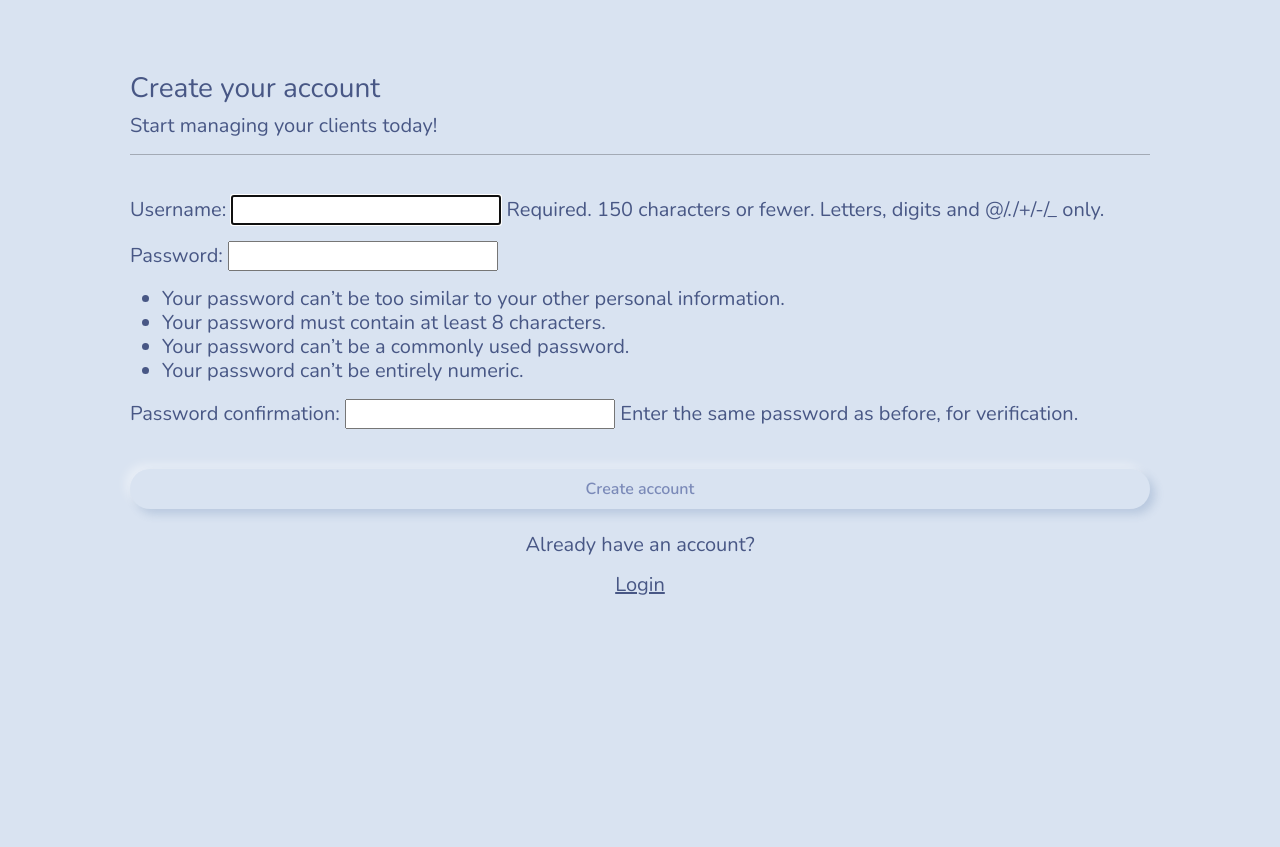
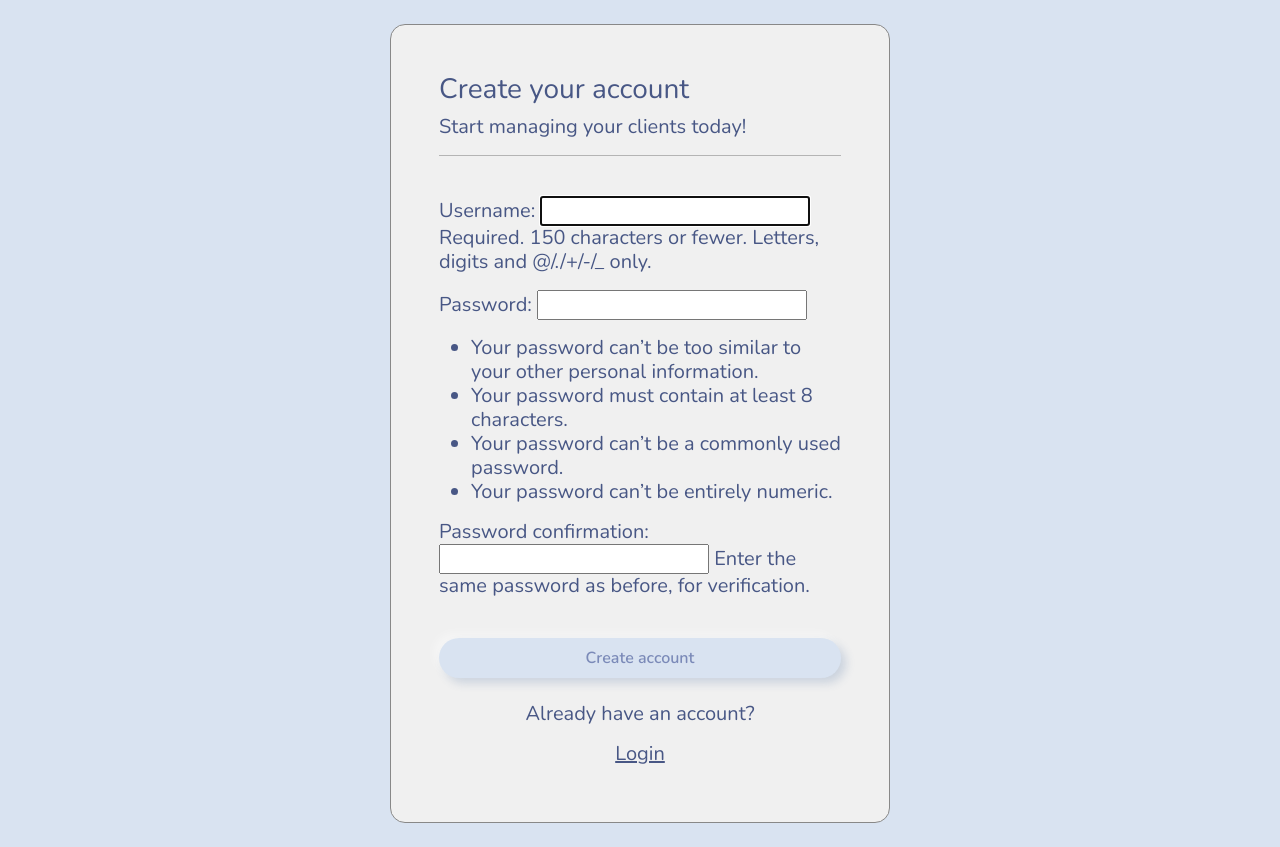
Before and after one commit to Nsikanekpo/crm, a Django app: page /register in a window 1280 px wide. Shown: the part 56-903 px from the top of the page. Before the commit the page ends 651 px from the top, so only its background shows below. Run offline with Django 5.2, Linux system fonts and the light colour scheme.

Commit message:
modiefied settings.py, styles.css, navbar.html, register.html.

```diff
--- a/crm/settings.py
+++ b/crm/settings.py
@@ -108,7 +108,7 @@ USE_TZ = True
 STATIC_URL = 'static/'
 
 
-STATICFILES_DIRS = [BASE_DIR / 'static']
+STATICFILES_DIRS = [BASE_DIR / 'CRM'/ 'static']
 
 
 
--- /dev/null
+++ b/crm/static/css/styles.css
@@ -0,0 +1,11 @@
+
+.form-layout{
+
+    border: 1px solid #888;
+    border-radius: 15px;
+    width: 500px;
+    background-color: #f0f0f0;
+    padding: 20px;
+
+
+}
--- a/webapp/templates/webapp/navbar.html
+++ b/webapp/templates/webapp/navbar.html
@@ -56,7 +56,7 @@
 
         <li class="nav-item">
 
-          <a class="nav-link" href="{% url '' %}"> Register </a>
+          <a class="nav-link" href="{% url 'register' %}"> Register </a>
 
         </li>
 
--- a/webapp/templates/webapp/register.html
+++ b/webapp/templates/webapp/register.html
@@ -4,7 +4,7 @@
 
    <body>
 
-        <div class="container big-light shadow-md p-5">
+        <div class="container big-light shadow-md p-5 form-layout">
 
             <h3> Create your account </h3>
 
```
